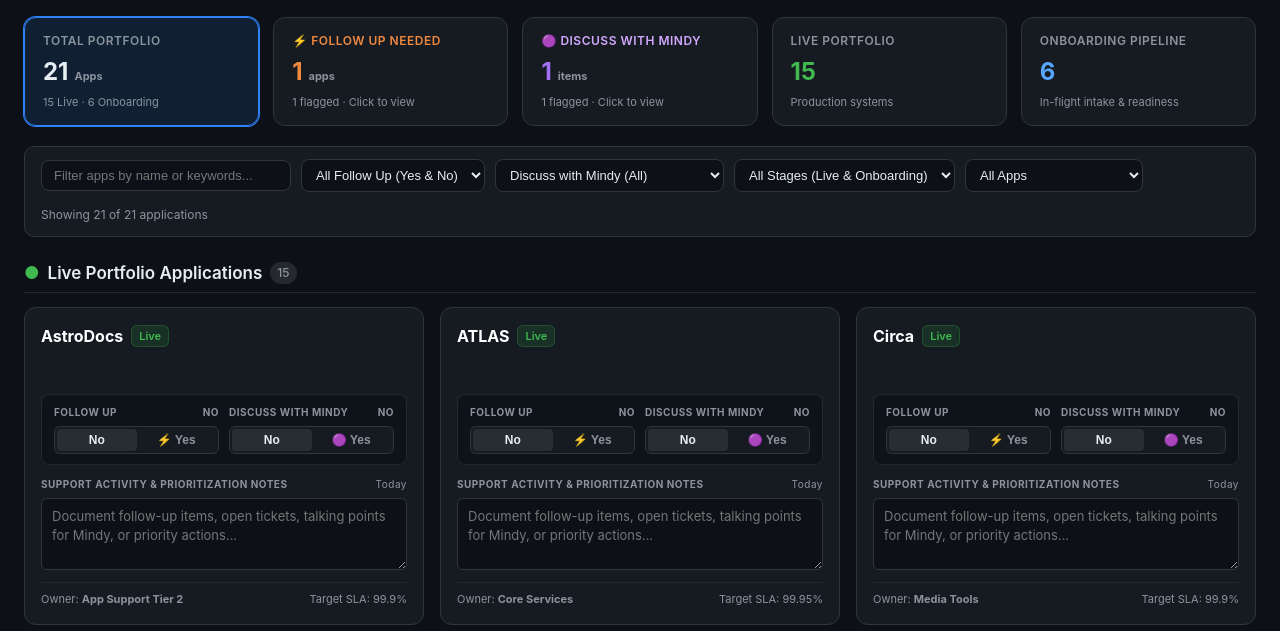
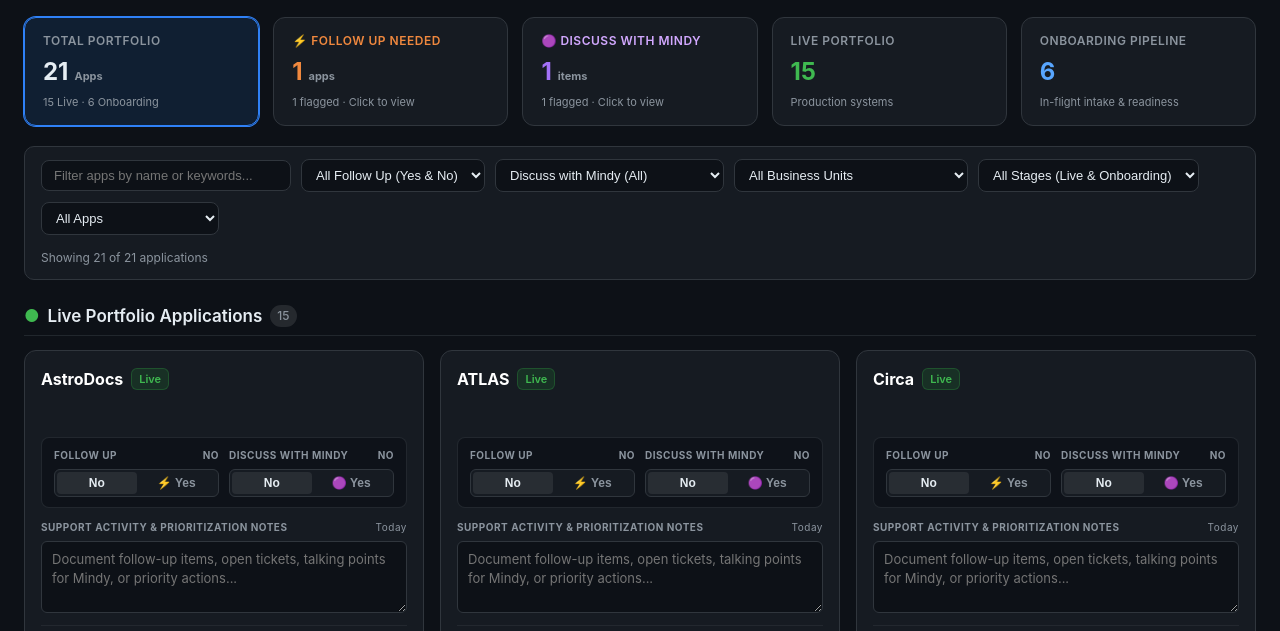
Before and after one commit to jeffwilson3/2.-app-support-lead-dashboard, a plain HTML site: page app_support_dashboard.html in a window 1280 px wide. Shown: the part 169-800 px from the top of the page. Drawn offline with Linux system fonts and the light colour scheme.

Commit message:
Add files via upload

```diff
--- a/app_support_dashboard.html
+++ b/app_support_dashboard.html
@@ -649,6 +649,15 @@
         <option value="YES">🟣 Discuss with Mindy: Yes only</option>
         <option value="NO">Discuss with Mindy: No</option>
       </select>
+      <select id="buFilter" class="filter-select" onchange="onFilterDropdownChange()">
+        <option value="ALL">All Business Units</option>
+        <option value="Legal Solutions">Legal Solutions</option>
+        <option value="Production and Post Production">Production and Post Production</option>
+        <option value="Marketing and Publicity Solutions">Marketing and Publicity Solutions</option>
+        <option value="Creative and Business Affairs">Creative and Business Affairs</option>
+        <option value="Studio and Production Finance">Studio and Production Finance</option>
+        <option value="Enterprise Solutions">Enterprise Solutions</option>
+      </select>
       <select id="stageFilter" class="filter-select" onchange="onFilterDropdownChange()">
         <option value="ALL">All Stages (Live & Onboarding)</option>
         <option value="LIVE">Live Applications (15)</option>
@@ -691,29 +700,29 @@
   <script>
     const DEFAULT_PORTFOLIO = [
       // 15 Live Apps
-      { id: "astrodocs", name: "AstroDocs", stage: "LIVE", followUp: "No", discussWithMindy: "No", activity: "", owner: "App Support Tier 2", sla: "99.9%", lastUpdate: "Today" },
-      { id: "atlas", name: "ATLAS", stage: "LIVE", followUp: "No", discussWithMindy: "No", activity: "", owner: "Core Services", sla: "99.95%", lastUpdate: "Today" },
-      { id: "circa", name: "Circa", stage: "LIVE", followUp: "No", discussWithMindy: "No", activity: "", owner: "Media Tools", sla: "99.9%", lastUpdate: "Today" },
-      { id: "columba", name: "Columba", stage: "LIVE", followUp: "No", discussWithMindy: "No", activity: "", owner: "Communications", sla: "99.9%", lastUpdate: "Today" },
-      { id: "frameio", name: "Frame IO", stage: "LIVE", followUp: "No", discussWithMindy: "No", activity: "", owner: "Creative Ops", sla: "99.95%", lastUpdate: "Today" },
-      { id: "givingtree", name: "Giving Tree", stage: "LIVE", followUp: "No", discussWithMindy: "No", activity: "", owner: "People & Community", sla: "99.8%", lastUpdate: "Today" },
-      { id: "iscript", name: "iScript", stage: "LIVE", followUp: "No", discussWithMindy: "No", activity: "", owner: "Production Tech", sla: "99.9%", lastUpdate: "Today" },
-      { id: "juno", name: "Juno", stage: "LIVE", followUp: "No", discussWithMindy: "No", activity: "", owner: "Workflow Automation", sla: "99.9%", lastUpdate: "Today" },
-      { id: "mycalls", name: "myCalls", stage: "LIVE", followUp: "No", discussWithMindy: "No", activity: "", owner: "Call Services", sla: "99.9%", lastUpdate: "Today" },
-      { id: "polaris", name: "Polaris: Deal Tracker", stage: "LIVE", followUp: "No", discussWithMindy: "No", activity: "", owner: "Finance & Legal", sla: "99.95%", lastUpdate: "Today" },
-      { id: "portalplus", name: "Portal+", stage: "LIVE", followUp: "No", discussWithMindy: "No", activity: "", owner: "Enterprise Portals", sla: "99.9%", lastUpdate: "Today" },
-      { id: "scenechronize", name: "Scenechronize", stage: "LIVE", followUp: "No", discussWithMindy: "No", activity: "", owner: "Studio Systems", sla: "99.9%", lastUpdate: "Today" },
-      { id: "screenbooker", name: "Screen Booker", stage: "LIVE", followUp: "No", discussWithMindy: "No", activity: "", owner: "Facilities & Media", sla: "99.8%", lastUpdate: "Today" },
-      { id: "touchstone", name: "Touchstone", stage: "LIVE", followUp: "No", discussWithMindy: "No", activity: "", owner: "Quality Platforms", sla: "99.9%", lastUpdate: "Today" },
-      { id: "vetter", name: "Vetter", stage: "LIVE", followUp: "No", discussWithMindy: "No", activity: "", owner: "Compliance & Review", sla: "99.9%", lastUpdate: "Today" },
+      { id: "astrodocs", name: "AstroDocs", stage: "LIVE", businessUnit: "Legal Solutions", followUp: "No", discussWithMindy: "No", activity: "", lastUpdate: "Today" },
+      { id: "atlas", name: "ATLAS", stage: "LIVE", businessUnit: "Legal Solutions", followUp: "No", discussWithMindy: "No", activity: "", lastUpdate: "Today" },
+      { id: "circa", name: "Circa", stage: "LIVE", businessUnit: "Legal Solutions", followUp: "No", discussWithMindy: "No", activity: "", lastUpdate: "Today" },
+      { id: "columba", name: "Columba", stage: "LIVE", businessUnit: "Legal Solutions", followUp: "No", discussWithMindy: "No", activity: "", lastUpdate: "Today" },
+      { id: "frameio", name: "Frame IO", stage: "LIVE", businessUnit: "Marketing and Publicity Solutions", followUp: "No", discussWithMindy: "No", activity: "", lastUpdate: "Today" },
+      { id: "givingtree", name: "Giving Tree", stage: "LIVE", businessUnit: "Production and Post Production", followUp: "No", discussWithMindy: "No", activity: "", lastUpdate: "Today" },
+      { id: "iscript", name: "iScript", stage: "LIVE", businessUnit: "Production and Post Production", followUp: "No", discussWithMindy: "No", activity: "", lastUpdate: "Today" },
+      { id: "juno", name: "Juno", stage: "LIVE", businessUnit: "Studio and Production Finance", followUp: "No", discussWithMindy: "No", activity: "", lastUpdate: "Today" },
+      { id: "mycalls", name: "myCalls", stage: "LIVE", businessUnit: "Production and Post Production", followUp: "No", discussWithMindy: "No", activity: "", lastUpdate: "Today" },
+      { id: "polaris", name: "Polaris: Deal Tracker", stage: "LIVE", businessUnit: "Creative and Business Affairs", followUp: "No", discussWithMindy: "No", activity: "", lastUpdate: "Today" },
+      { id: "portalplus", name: "Portal+", stage: "LIVE", businessUnit: "Legal Solutions", followUp: "No", discussWithMindy: "No", activity: "", lastUpdate: "Today" },
+      { id: "scenechronize", name: "Scenechronize", stage: "LIVE", businessUnit: "Production and Post Production", followUp: "No", discussWithMindy: "No", activity: "", lastUpdate: "Today" },
+      { id: "screenbooker", name: "Screen Booker", stage: "LIVE", businessUnit: "Production and Post Production", followUp: "No", discussWithMindy: "No", activity: "", lastUpdate: "Today" },
+      { id: "touchstone", name: "Touchstone", stage: "LIVE", businessUnit: "Creative and Business Affairs", followUp: "No", discussWithMindy: "No", activity: "", lastUpdate: "Today" },
+      { id: "vetter", name: "Vetter", stage: "LIVE", businessUnit: "Legal Solutions", followUp: "No", discussWithMindy: "No", activity: "", lastUpdate: "Today" },
 
       // 6 Onboarding in Progress Apps
-      { id: "amity", name: "AMITY", stage: "ONBOARDING", followUp: "No", discussWithMindy: "No", activity: "", owner: "Onboarding Team", sla: "Target 99.9%", lastUpdate: "Today" },
-      { id: "appleticketing", name: "Apple Ticketing Tool", stage: "ONBOARDING", followUp: "Yes", discussWithMindy: "Yes", activity: "Follow up on QA sign-off and discuss onboarding milestone with Mindy", owner: "Service Desk Eng", sla: "Target 99.99%", lastUpdate: "Today" },
-      { id: "cudos", name: "Cudos", stage: "ONBOARDING", followUp: "No", discussWithMindy: "No", activity: "", owner: "Recognition Tech", sla: "Target 99.8%", lastUpdate: "Today" },
-      { id: "kroma", name: "Kroma", stage: "ONBOARDING", followUp: "No", discussWithMindy: "No", activity: "", owner: "Color & Imaging", sla: "Target 99.9%", lastUpdate: "Today" },
-      { id: "siriusplus", name: "Sirius+", stage: "ONBOARDING", followUp: "No", discussWithMindy: "No", activity: "", owner: "Platform Services", sla: "Target 99.95%", lastUpdate: "Today" },
-      { id: "watchlist", name: "Watchlist", stage: "ONBOARDING", followUp: "No", discussWithMindy: "No", activity: "", owner: "Content Security", sla: "Target 99.9%", lastUpdate: "Today" }
+      { id: "amity", name: "AMITY", stage: "ONBOARDING", businessUnit: "Enterprise Solutions", followUp: "No", discussWithMindy: "No", activity: "", lastUpdate: "Today" },
+      { id: "appleticketing", name: "Apple Ticketing Tool", stage: "ONBOARDING", businessUnit: "Enterprise Solutions", followUp: "Yes", discussWithMindy: "Yes", activity: "Follow up on QA sign-off and discuss onboarding milestone with Mindy", lastUpdate: "Today" },
+      { id: "cudos", name: "Cudos", stage: "ONBOARDING", businessUnit: "Legal Solutions", followUp: "No", discussWithMindy: "No", activity: "", lastUpdate: "Today" },
+      { id: "kroma", name: "Kroma", stage: "ONBOARDING", businessUnit: "Marketing and Publicity Solutions", followUp: "No", discussWithMindy: "No", activity: "", lastUpdate: "Today" },
+      { id: "siriusplus", name: "Sirius+", stage: "ONBOARDING", businessUnit: "Legal Solutions", followUp: "No", discussWithMindy: "No", activity: "", lastUpdate: "Today" },
+      { id: "watchlist", name: "Watchlist", stage: "ONBOARDING", businessUnit: "Studio and Production Finance", followUp: "No", discussWithMindy: "No", activity: "", lastUpdate: "Today" }
     ];
 
     let portfolioData = [];
@@ -724,7 +733,7 @@
     }
 
     function init() {
-      const savedPortfolio = localStorage.getItem("app_support_portfolio_v2") || localStorage.getItem("app_support_portfolio_v1");
+      const savedPortfolio = localStorage.getItem("app_support_portfolio_v3") || localStorage.getItem("app_support_portfolio_v2") || localStorage.getItem("app_support_portfolio_v1");
       if (savedPortfolio) {
         try {
           const parsed = JSON.parse(savedPortfolio);
@@ -733,6 +742,7 @@
             if (existing) {
               return {
                 ...defApp,
+                businessUnit: defApp.businessUnit,
                 followUp: normalizeYesNo(existing.followUp !== undefined ? existing.followUp : defApp.followUp),
                 discussWithMindy: normalizeYesNo(existing.discussWithMindy !== undefined ? existing.discussWithMindy : defApp.discussWithMindy),
                 activity: existing.activity !== undefined ? existing.activity : defApp.activity,
@@ -856,8 +866,7 @@
         </div>
 
         <div class="app-card-footer">
-          <span>Owner: <strong>${app.owner || 'App Support'}</strong></span>
-          <span>Target SLA: ${app.sla || '99.9%'}</span>
+          <span>Business Unit: <strong style="color:#fff;">${app.businessUnit || 'Enterprise Solutions'}</strong></span>
         </div>
       `;
 
@@ -955,6 +964,7 @@
     }
 
     function saveAll(showNotification) {
+      localStorage.setItem("app_support_portfolio_v3", JSON.stringify(portfolioData));
       localStorage.setItem("app_support_portfolio_v2", JSON.stringify(portfolioData));
       if (showNotification) {
         showToast("Portfolio changes saved!");
@@ -981,6 +991,7 @@
         document.getElementById("followUpFilter").value = "ALL";
         document.getElementById("mindyFilter").value = "ALL";
         document.getElementById("stageFilter").value = "ALL";
+        if (document.getElementById("buFilter")) document.getElementById("buFilter").value = "ALL";
       } else if (mode === 'FOLLOWUP') {
         document.getElementById("followUpFilter").value = "YES";
         document.getElementById("mindyFilter").value = "ALL";
@@ -1051,6 +1062,7 @@
       const searchQuery = (document.getElementById("appSearchInput").value || "").toLowerCase().trim();
       const followUpVal = document.getElementById("followUpFilter").value.toUpperCase();
       const mindyVal = document.getElementById("mindyFilter").value.toUpperCase();
+      const buVal = document.getElementById("buFilter") ? document.getElementById("buFilter").value : "ALL";
       const stageVal = document.getElementById("stageFilter").value.toUpperCase();
       const notesVal = document.getElementById("notesFilter").value.toUpperCase();
 
@@ -1069,8 +1081,11 @@
         if (searchQuery.length > 0) {
           matchesSearch = app.name.toLowerCase().includes(searchQuery) ||
                           (app.activity && app.activity.toLowerCase().includes(searchQuery)) ||
-                          (app.owner && app.owner.toLowerCase().includes(searchQuery));
+                          (app.businessUnit && app.businessUnit.toLowerCase().includes(searchQuery));
         }
+
+        // Business Unit check
+        let matchesBU = (buVal === "ALL") || (app.businessUnit === buVal);
 
         // Follow Up check (Bulletproof & Case-Insensitive)
         const isFollowYes = (app.followUp === "Yes" || app.followUp === "YES" || app.followUp === true);
@@ -1102,7 +1117,7 @@
           matchesNotes = Boolean(app.activity && app.activity.trim().length > 0);
         }
 
-        if (matchesSearch && matchesFollowUp && matchesMindy && matchesStage && matchesNotes) {
+        if (matchesSearch && matchesBU && matchesFollowUp && matchesMindy && matchesStage && matchesNotes) {
           card.style.display = "flex";
           visibleCount++;
           if (app.stage === "LIVE") visibleLive++;
```
Also changed, not shown: index.html (+41 -26 lines), mindy_sync_briefing.html (+7 -6 lines), 1 other file.
